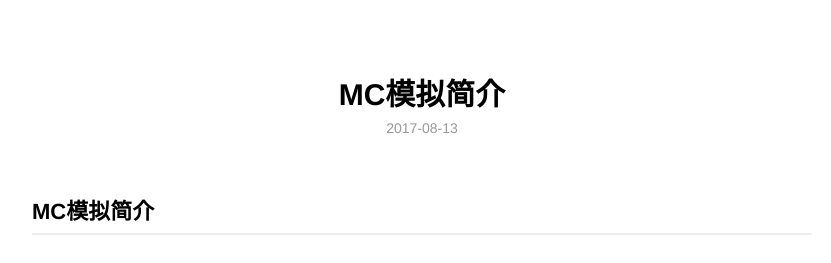
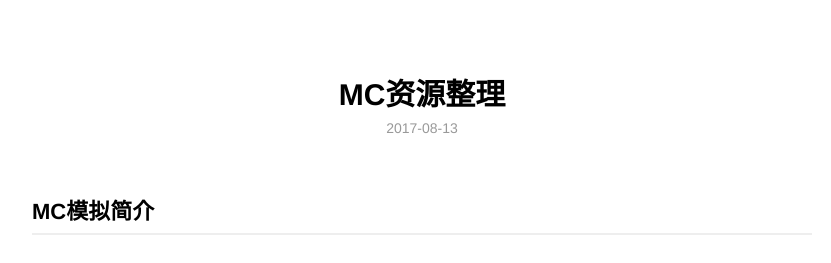
Before and after one commit to liq07lzucn/ebagli.github.io, a Jekyll site: the page built from _posts/2017-08-13-MC资源整理.md, in a window 1280 px wide and 900 px high. Shown: the top 263 px of the window, without its empty margins (218-1049 px from the left). Built offline with Jekyll 4.4.1, drawn with Linux system fonts in a browser that asks for light colours.

Commit message:
题目错了改一下

```diff
--- a/_posts/2017-08-13-MC资源整理.md
+++ b/_posts/2017-08-13-MC资源整理.md
@@ -1,7 +1,7 @@
 ---
 layout: post
-title: MC模拟简介
-description: MC模拟简介
+title: MC资源整理
+description: MC资源整理
 category: blog
 ---
 ## MC模拟简介
```
